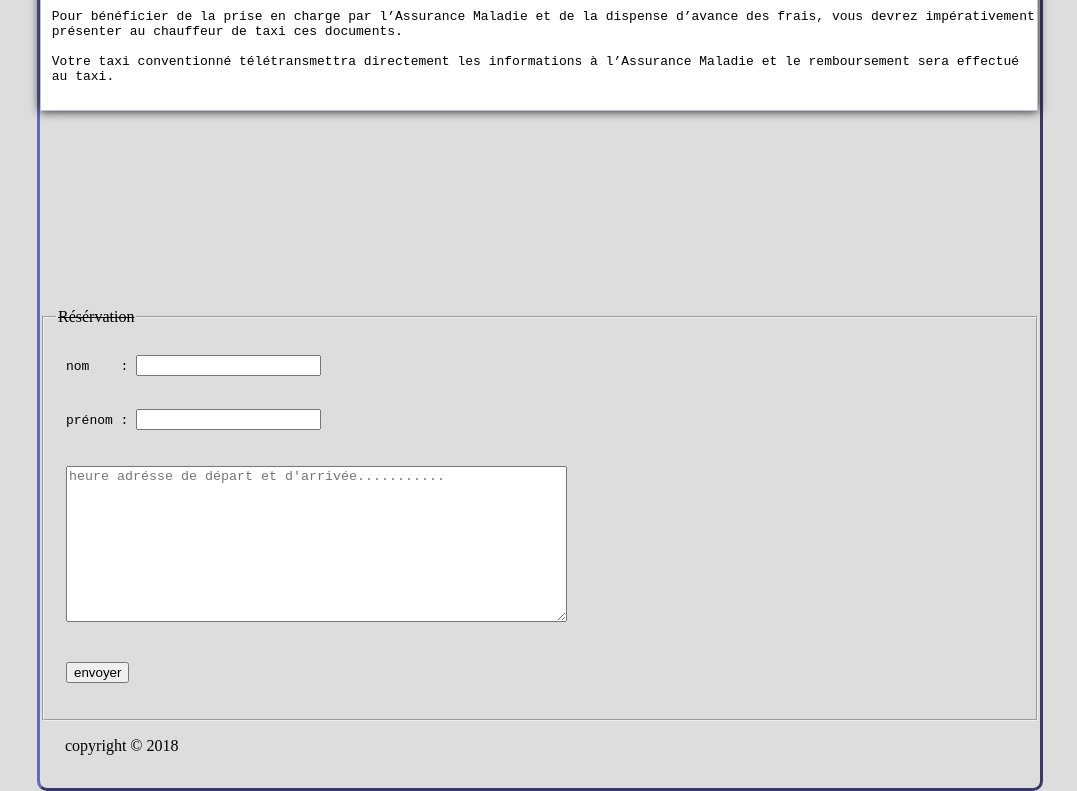
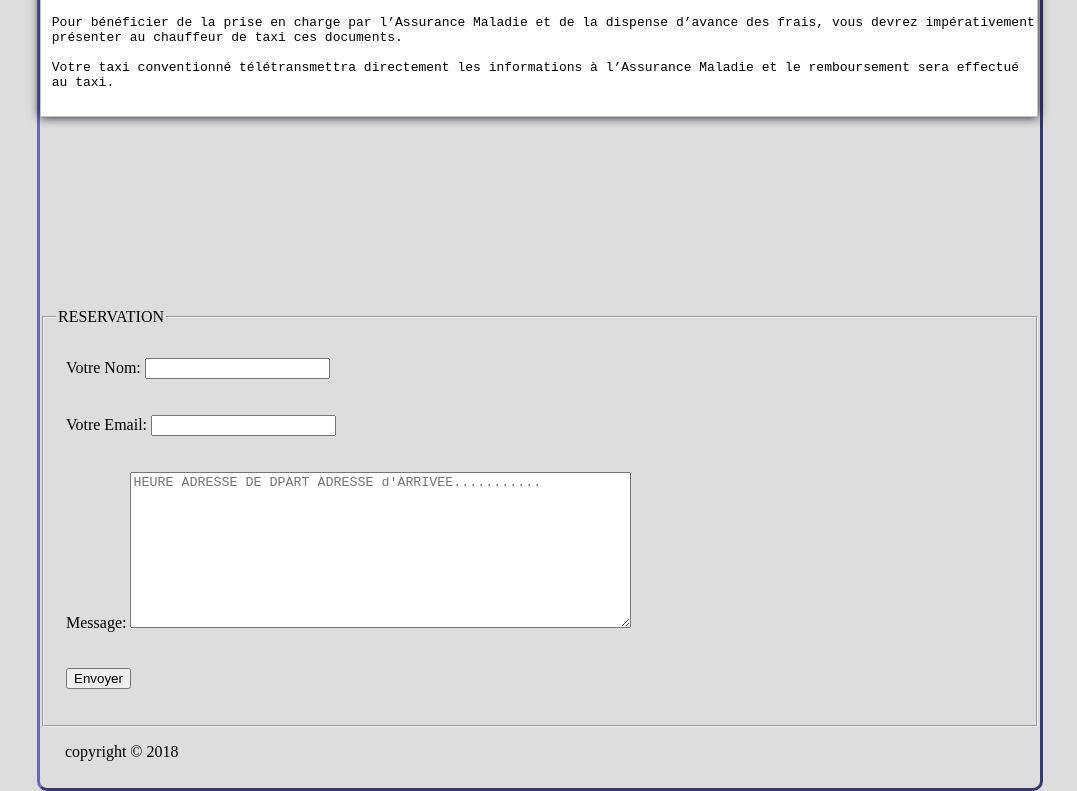
Before and after one commit to anistaxi78/anistaxi78, a plain HTML site: page index.html in a window 1280 px wide. Shown: the part 1415-2206 px from the top of the page, without its empty margins (100-1177 px from the left). Drawn offline with Linux system fonts and the light colour scheme.

Commit message:
Update index.html

```diff
--- a/index.html
+++ b/index.html
@@ -56,17 +56,29 @@
     <!--<div class="huit">div3</div>
     <div class="huit">div3</div>-->
 
-    <from method="post" id="id_from" action="">
+    <form name="contact" method="POST" data-netlify="true">
         <fieldset from="id_from">
-            <legend><del>Résérvation</del></legend>
-            <pre><p>nom    : <input type="text" name="user_name"></p></pre>
-            <pre><p>prénom : <input type="text" name="user_name"></p></pre>
-            <p><textarea name="article_content" rows="10" cols="60" placeholder="heure adrésse de départ et d'arrivée..........."></textarea></p>
-            <p><input type="submit" name="valid_from" value="envoyer"></p>
-           <!-- <a href="mailto:darcoum@gmx.fr">========>Envoyer un e-mail</a>-->
+            <legend>RESERVATION</legend>
+            <p>
+            <label>Votre Nom: <input type="text" name="name" /></label>
+            </p>
+            <p>
+                <label>Votre Email: <input type="email" name="email" /></label>
+            </p>
+            <!--<p>
+                <label>Your Role: <select name="role[]" multiple>
+                <option value="leader">Leader</option>
+                <option value="follower">Follower</option>
+                </select></label>
+            </p>-->
+            <p>
+                <label>Message: <textarea name="message"rows="10" cols="60" placeholder="HEURE ADRESSE DE DPART ADRESSE d'ARRIVEE..........."></textarea></label>
+            </p>
+            <p>
+                <button type="submit">Envoyer</button>
+            </p>
         </fieldset>
-
-    </from>
+    </form>
 
     <section>
         <h1>------ Taxi Conventionné ------</h1>
```
